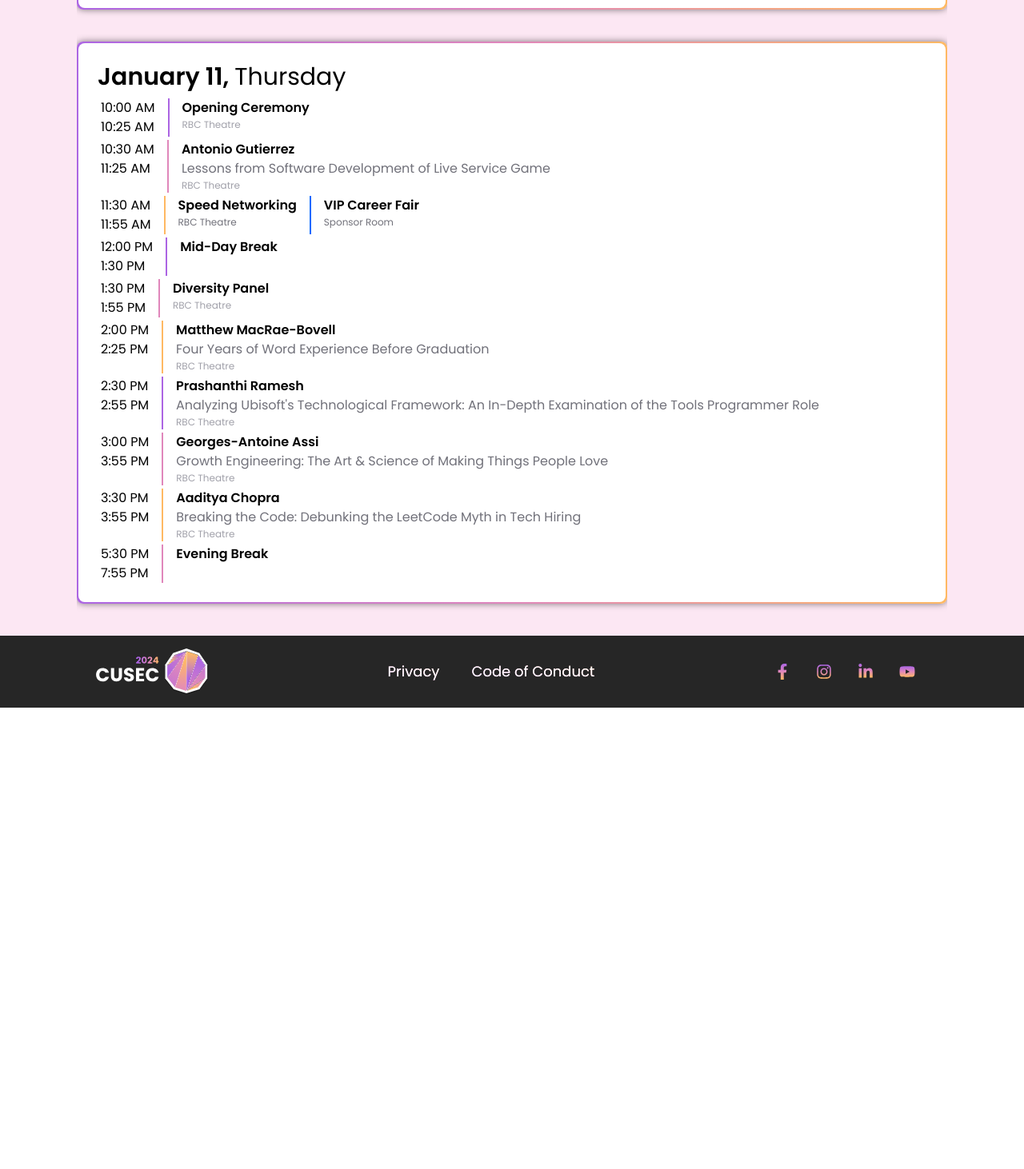
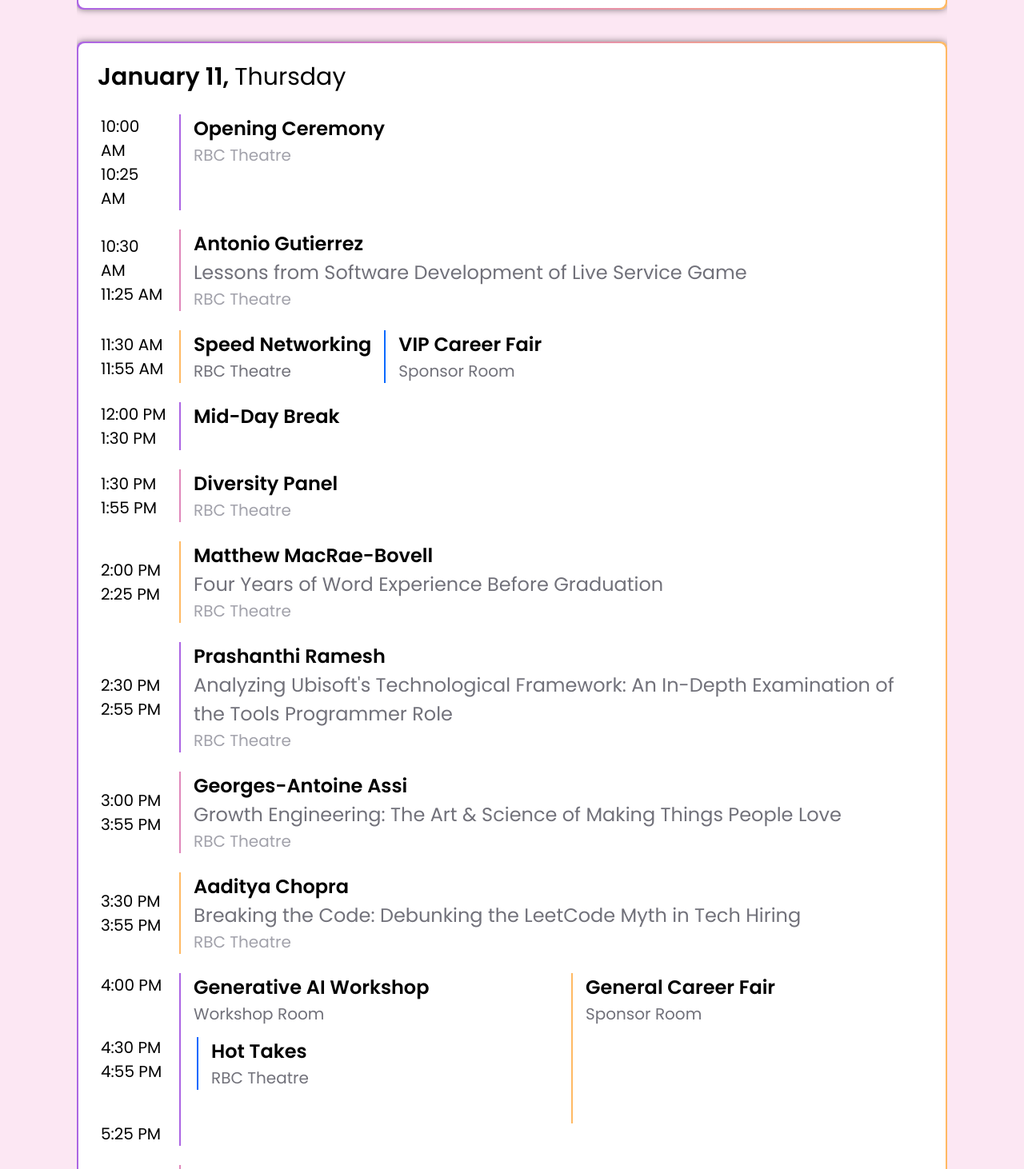
Before and after one commit to cusec/2024, a Next.js app: page /schedule in a window 1280 px wide. Shown: the part 380-1842 px from the top of the page at 80% size. Before the commit the page ends 1265 px from the top, so only its background shows below. Built offline with nearby package versions, Linux system fonts and the light colour scheme.

Commit message:
feat: Improve schedule layout and implement category 4 event

```diff
--- a/src/app/schedule/page.tsx
+++ b/src/app/schedule/page.tsx
@@ -28,7 +28,7 @@ export default function Schedule() {
         content="Official schedule for the 2024 edition of the Canadian University Software Engineering Conference."
       />
       <div className="w-full flex justify-center">
-        <div className="w-full max-w-screen-2xl mx-6 lg:mx-24 overflow-hidden mt-20">
+        <div className="w-full max-w-screen-2xl mx-6 lg:mx-24 overflow-scroll mt-20">
           <Fade>
             {/* Title */}
             <motion.span className="flex justify-center">
@@ -74,117 +74,172 @@ export default function Schedule() {
                   <span className="font-semibold">{schedule[0]["Date"]}, </span>{" "}
                   <span>{schedule[0]["Day"]}</span>
                 </h2>
-                {schedule[0].items.map((item, index) =>
-                  (() => {
+                {schedule[0].items.map((item, index) => {
                   // Determine the color class for the border based on the current index
                   const borderColorClass = colors[index % colors.length]; // Cycle through colors
 
+                  return (() => {
                     switch (item.category) {
+                      case "1":
                         // Category 1 events
-                      case "1":
                         return (
-                          <div key={index} className="m-1 flex">
+                          <div
+                            key={index}
+                            className="m-1 grid grid-cols-[minmax(100px,_1fr)_10fr] gap-4 align-items-center my-6"
+                          >
                             {/* Time column */}
-                                <div className={`flex flex-col pr-4 border-r-2 ${borderColorClass}`}>
+                            <div
+                              className={`flex flex-col justify-center pr-4 border-r-2 md:text-[20px] ${borderColorClass}`}
+                            >
                               <span>{item.start_time}</span>
                               <span>{item.end_time}</span>
                             </div>
 
                             {/* Event info column */}
-                            <div className="flex flex-col ml-4">
+                            <div className="flex flex-col md:text-[24px] ">
                               <span className="font-semibold">
                                 {item.title}
                               </span>
-                              <span className="text-zinc-400 text-[12px]">
+                              <span className="text-zinc-400 text-[12px] md:text-[20px]">
                                 {item.location}
                               </span>
                             </div>
                           </div>
                         );
 
-                      //   Category 2 events
                       case "2":
+                        // Category 2 events
                         return (
-                          <div key={index} className="m-1 flex">
+                          <div
+                            key={index}
+                            className="m-1 grid grid-cols-[minmax(100px,_1fr)_10fr] gap-4 align-items-center my-6"
+                          >
                             {/* Time column */}
-                            <div className={`flex flex-col pr-4 border-r-2 ${borderColorClass}`}>
+                            <div
+                              className={`flex flex-col justify-center pr-4 border-r-2 md:text-[20px] ${borderColorClass}`}
+                            >
                               <span>{item.start_time}</span>
                               <span>{item.end_time}</span>
                             </div>
 
                             {/* Event Info column */}
-                            <div className="flex flex-col ml-4">
+                            <div className="flex flex-col md:text-[24px] ">
                               <span className="font-semibold">
                                 {item.speaker}
                               </span>
                               <span className="text-zinc-500">
                                 {item.title}
                               </span>
-                              <span className="text-zinc-400 text-[12px]">
+                              <span className="text-zinc-400 text-[12px] md:text-[20px]">
                                 {item.location}
                               </span>
                             </div>
                           </div>
                         );
 
-                      //Category 3 events
                       case "3":
+                        // Category 3 events
                         return (
                           <div
                             key={index}
-                            className="m-1 flex"
+                            className="m-1 grid grid-cols-[minmax(100px,_1fr)_10fr] gap-4 align-items-center my-6"
                           >
                             {/* Time column */}
-                            <div className={`flex flex-col pr-4 border-r-2 ${borderColorClass}`}>
+                            <div
+                              className={`flex flex-col justify-center pr-4 border-r-2 md:text-[20px] ${borderColorClass}`}
+                            >
                               <span>{item.start_time}</span>
                               <span>{item.end_time}</span>
                             </div>
 
                             {/* Events container */}
-                            <div className="flex ml-4">
-                              {/* First event */}
-                              <div className="flex flex-col pr-4">
+                            <div className="flex">
+                              {/* Iterate through sub-events */}
+                              {item.items &&
+                                item.items.map((subItem, subIndex, array) => (
+                                  <div
+                                    key={subIndex}
+                                    className={`flex flex-col  md:text-[24px] ${
+                                      subIndex === array.length - 1
+                                        ? "pl-4 border-l-2 border-royalBlue"
+                                        : "mr-4"
+                                    }`}
+                                  >
                                     <span className="font-semibold">
-                                  {item.items &&
-                                    item.items.length > 0 &&
-                                    item.items[0].title}
+                                      {subItem.title}
                                     </span>
-                                <span className="text-zinc-500 text-[12px]">
-                                  {item.items &&
-                                    item.items.length > 0 &&
-                                    item.items[0].location}
+                                    <span className="text-zinc-500 text-[12px] md:text-[20px]">
+                                      {subItem.location}
                                     </span>
                                   </div>
-                              {/* Second event */}
-                              <div className="flex flex-col pl-4 border-l-2 border-royalBlue">
-                                <span className="font-semibold">
-                                  {item.items &&
-                                    item.items.length > 0 &&
-                                    item.items[1].title}
-                                </span>
-                                <span className="text-zinc-500 text-[12px]">
-                                  {item.items &&
-                                    item.items.length > 0 &&
-                                    item.items[1].location}
-                                </span>
-                              </div>
-                              <span className="font-semibold">
-                                {item.title}
-                              </span>
-                              <span className="text-zinc-500 text-[12px]">
-                                {item.location}
-                              </span>
+                                ))}
                             </div>
                           </div>
                         );
+
+                      case "4a":
                         // Category 4 events
-                      case "4":
-                        return <div>Category 4 Component</div>;
+                        return (
+                          <div
+                            key={index}
+                            className="m-1 grid grid-cols-[minmax(100px,_1fr)_10fr] gap-4 align-items-center my-6"
+                          >
+                            {/* Time column */}
+                            <div
+                              className={`flex flex-col justify-center pr-4 border-r-2 md:text-[20px] ${borderColorClass}`}
+                            >
+                              <div className="flex flex-col">
+                                  <span className="pb-12">{item.start_time}</span>
+                                  <span>{item.mid_time_1}</span>
+                              </div>
+                              <div className="flex flex-col">
+                                  <span className="pb-12">{item.mid_time_2}</span>
+                                  <span>{item.end_time}</span>
+                              </div>
+                            </div>
+
+{/* Events container */}
+<div className="grid grid-cols-2 h-full">
+  {/* First half split into two horizontally */}
+  <div className="flex flex-col">
+    {/* First event (top of the first half) */}
+    {item.items && item.items.length >= 1 && (
+      <div className="flex flex-col md:text-[24px]">
+        <span className="font-semibold">{item.items[0].title}</span>
+        <span className="text-zinc-500 text-[12px] md:text-[20px]">{item.items[0].location}</span>
+      </div>
+    )}
+
+    {/* Third event (bottom of the first half) */}
+    {item.items && item.items.length >= 3 && (
+      <div className="flex flex-col md:text-[24px] pl-4 ml-1 border-l-2 border-royalBlue my-[9px] md:my-[14px]">
+        <span className="font-semibold">{item.items[2].title}</span>
+        <span className="text-zinc-500 text-[12px] md:text-[20px]">{item.items[2].location}</span>
+      </div>
+    )}
+  </div>
+
+  {/* Second event (entirely in the second half) */}
+  {item.items && item.items.length >= 2 && (
+    <div className="flex flex-col md:text-[24px] pl-4 ml-4 border-l-2 border-goldenApricot">
+      <span className="font-semibold">{item.items[1].title}</span>
+      <span className="text-zinc-500 text-[12px] md:text-[20px]">{item.items[1].location}</span>
+    </div>
+  )}
+
+  {/* Second half left blank */}
+  <div></div>
+</div>
+
+                          </div>
+                        );
+
                       default:
-                        return null; // Or some default component for other categories
+                        // Default case for other categories
+                        return null;
                     }
-                  })()
-                )}
+                  })();
+                })}
               </div>
             </motion.div>
           </Fade>
```
Lines whose indentation alone changed are shown as unchanged.
